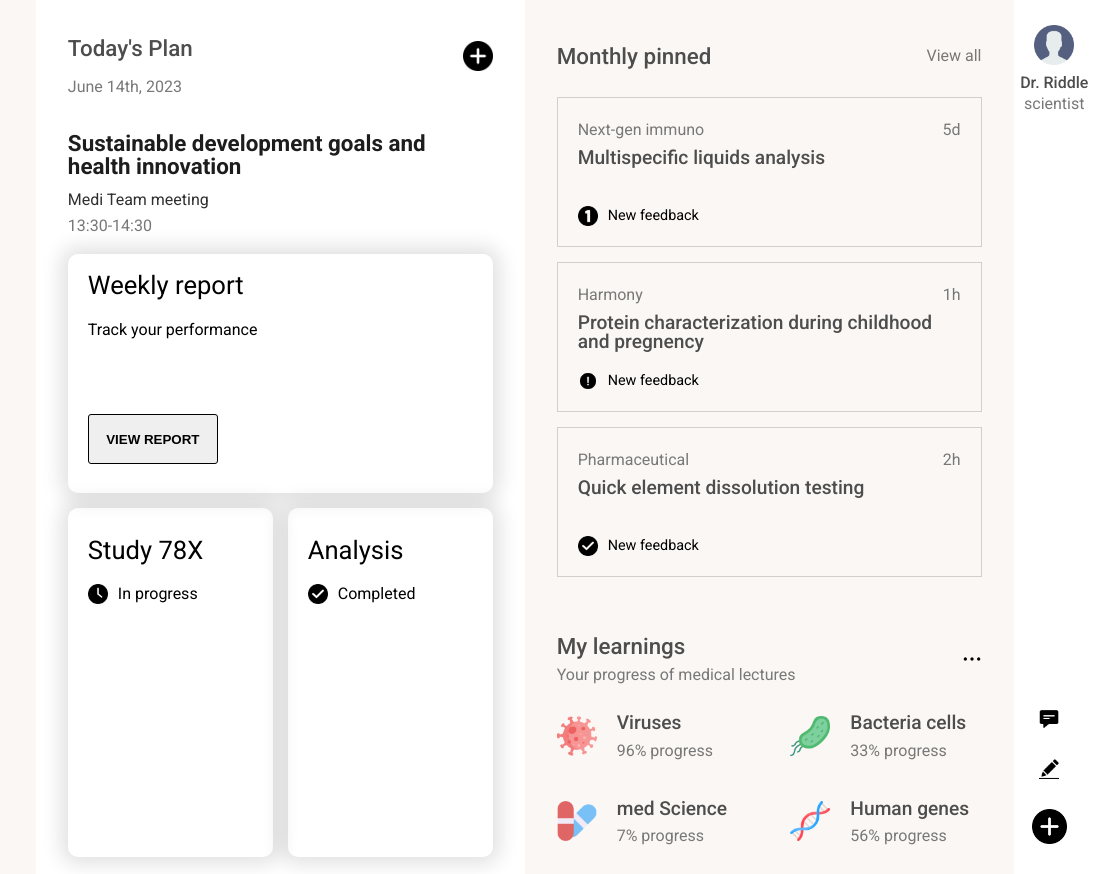
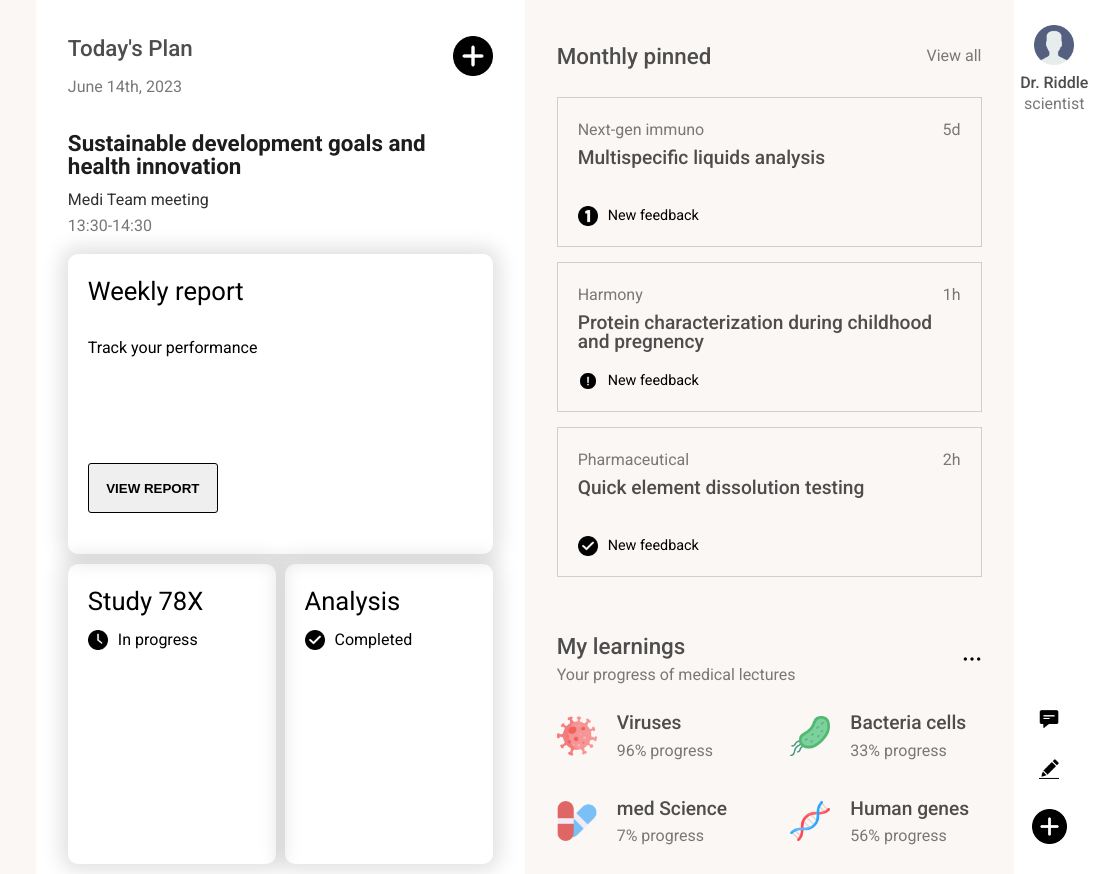
Before and after one commit to KartikSinghK/admin_dashboard, a plain HTML site: page index.html in a window 1280 px wide. Shown: the full height of the page, 185-1280 px from the left. Drawn offline with Linux system fonts and the light colour scheme.

Commit message:
done with project-not suitable for mobile view

```diff
--- a/index.html
+++ b/index.html
@@ -70,6 +70,7 @@
                 </p>
                 <p class="time sub-heading">13:30-14:30</p>
             </div>
+            <div class="cards-container">
                 <div class="card card1">
                     <p class="card-heading">Weekly report</p>
                     <p class="card-subheading">Track your performance</p>
@@ -89,6 +90,8 @@
                         <p>Completed</p>
                     </div>
                 </div>
+            </div>
+
         </section>
         <section class="notification grid-container">
             <div class="notification-container">
@@ -175,7 +178,6 @@
                 </div>
 
             </div>
-
         </section>
         <section class="right-side-panel grid-container">
             <div class="user">
--- a/styles.css
+++ b/styles.css
@@ -111,7 +111,7 @@ body {
 	font-size: 1rem;
 }
 .heading-section img {
-	height: 30px;
+	height: 40px;
 }
 .heading-section img:hover {
 	cursor: pointer;
@@ -133,18 +133,22 @@ body {
 	color: rgb(47, 47, 47);
 	margin-bottom: 10px;
 }
+.cards-container{
+    grid-row:3/8;
+    grid-column:1/3;
+    display:flex;
+    flex-wrap: wrap;
+    justify-content: space-between;
+    /* align-items: center; */
+}
 .card {
-	grid-column: 1/3;
-	grid-row: 3/5;
-	/* box-shadow: 9px 7px 37px -30px rgba(0, 0, 0, 0.75);
-	-webkit-box-shadow: 9px 7px 37px -30px rgba(0, 0, 0, 0.75);
-	-moz-box-shadow: 9px 7px 37px -30px rgba(0, 0, 0, 0.75); */
 	box-shadow: 0 0 20px 7px #0000001f;
 	display: grid;
 	grid-template-rows: repeat(5, 1fr);
 	padding: 10px 20px;
 	border-radius: 10px;
-	/* border:1px solid rgba(128, 128, 128, 0.344); */
+    box-sizing: border-box;
+    max-height:300px;
 }
 .card-heading {
 	font-size: 1.6em;
@@ -173,10 +177,12 @@ body {
 	background-color: #4d4d4d;
 	color: white;
 }
+.card1{
+    width:100%;
+}
 .card-vertical {
-	grid-column: 1/2;
-	grid-row: 5/8;
-	height: 90%;
+	width: 49%;
+    box-sizing: border-box;
 }
 .sub-text {
 	display: flex;
@@ -190,9 +196,7 @@ body {
     width:20px;
 	margin-right: 10px;
 }
-.card3 {
-	grid-column: 2/3;
-}
+
 .notification {
 	background-color: #fbf7f4;
 	padding: 0 2rem;
@@ -219,6 +223,7 @@ body {
 	border: 1px solid rgba(128, 128, 128, 0.344);
 	padding: 0px 20px;
 	margin-bottom: 15px;
+    width: 100%;
 	box-sizing: border-box;
 }
 .head {
@@ -228,6 +233,7 @@ body {
 	grid-row: 1/2;
 	align-self: end;
 	padding-bottom: 10px;
+	width: 100%;
 	box-sizing: border-box;
 }
 .notification-card .heading {
@@ -243,15 +249,6 @@ body {
 	align-self: end;
 	font-size: 0.9rem;
 	padding-bottom: 20px;
-}
-.n-card1 {
-	width: 100%;
-}
-.n-card2 {
-	width: 100%;
-}
-.n-card3 {
-	width: 100%;
 }
 .learning {
 	grid-row: 6/8;
```
Lines whose indentation alone changed are shown as unchanged.
